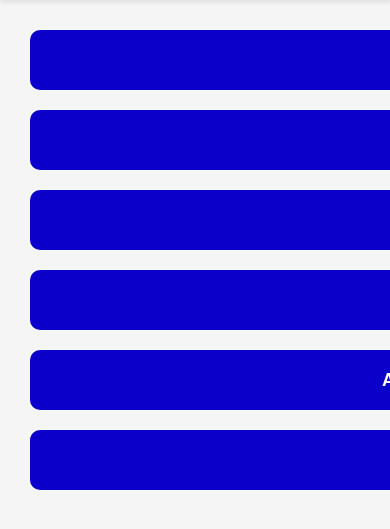
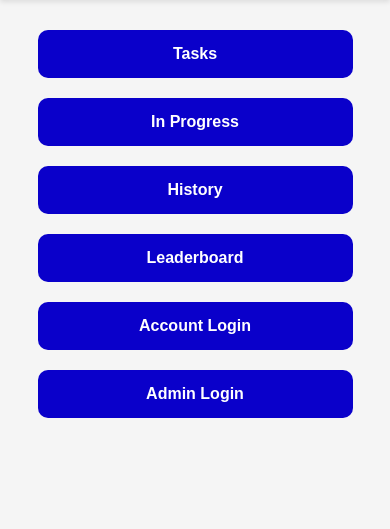
Before and after one commit to giorgiodonkersloot/Workspace, a Flask app: page /home in a window 390 px wide; the page is wider, and only the part inside the window is pictured. Shown: the part 72-601 px from the top of that part. Run offline with Flask 2, Linux system fonts and the light colour scheme; the visitor is signed in with stand-in values (Sample User, id 1).

Commit message:
mobile 2

```diff
--- a/static/home.css
+++ b/static/home.css
@@ -62,9 +62,17 @@
   section {
     margin-bottom: 30px;
   }
-
+  .home-buttons {
+    display: flex;
+    flex-direction: column;
+    align-items: center;
+  }
   .home-buttons button {
-    width: 830px;
+    display: flex;
+    flex-direction: column;
+    align-items: center;
+    max-width: 400px;
+    width: 100%;
     height: 60px;
     font-size: 18px;
     background-color: #0a00ca;
@@ -174,4 +182,10 @@ th {
   .some-class {
     width: 100%;
   }
+  .home-buttons button {
+    max-width: 90%;
+    font-size: 16px;
+    height: auto;
+    padding: 15px;
+  }
 }
```
